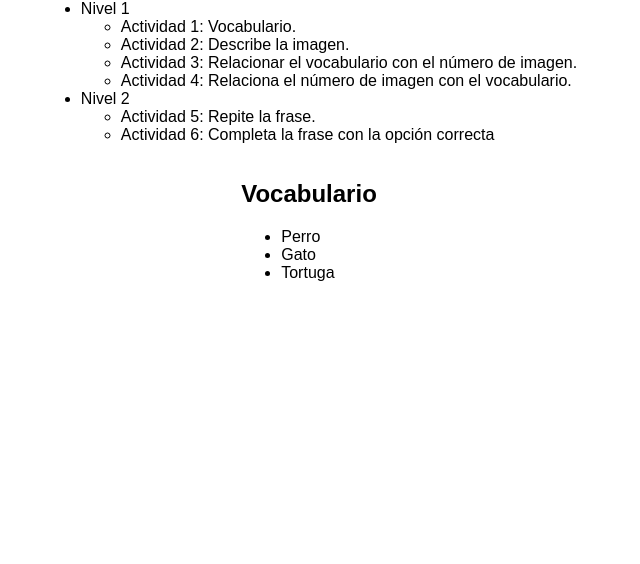
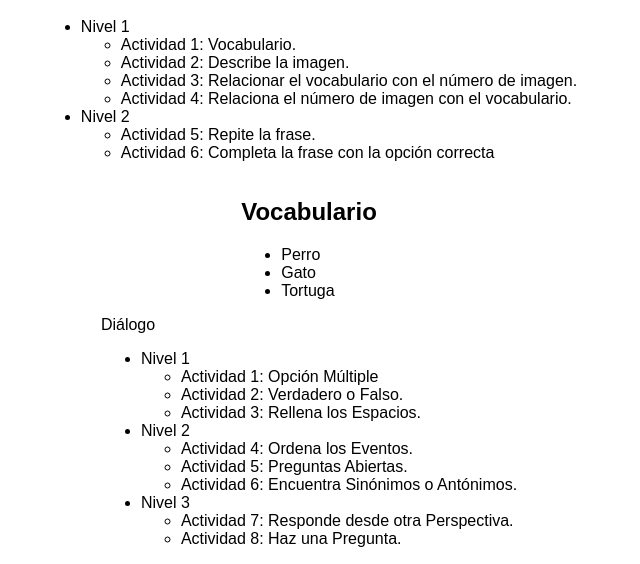
Before and after one commit to rodo111/nexcursop2.github.io, a plain HTML site: page index.html in a window 1280 px wide. Shown: the part 946-1510 px from the top of the page, without its empty margins (331-971 px from the left). Before the commit the page ends 1244 px from the top, so only its background shows below. Drawn offline with Linux system fonts and the light colour scheme.

Commit message:
Update index.html

```diff
--- a/index.html
+++ b/index.html
@@ -54,6 +54,9 @@
 <body>
 
 
+	<div id="tematica_practica">Los animales</div>
+
+
 	<div id="practica_imagenes">
 		<div id="1" data-info="perro" ><img src="https://raw.githubusercontent.com/rodo111/nexcursop2.github.io/refs/heads/main/im1.webp" alt="perro" style="width: 300px; height: 300px;" /></div>
 		<div id="1" data-info="perro" ><img src="https://raw.githubusercontent.com/rodo111/nexcursop2.github.io/refs/heads/main/im1.webp" alt="caballo" style="width: 300px; height: 300px;" /></div>
@@ -87,6 +90,32 @@
     </div>
 
 
+	<div id="comprension_practica">
+		<div id="comprension_practica_opcion">Diálogo</div>
+		<div id="comprension_practica_tipo"></div>
+		<div id="comprension_practica_indice_actividades">
+		<ul>
+			<li>Nivel 1</li>
+			<ul>
+			<li>Actividad 1: Opción Múltiple</li>
+			<li>Actividad 2: Verdadero o Falso.</li>
+			<li>Actividad 3: Rellena los Espacios.</li>
+			</ul>
+			<li>Nivel 2</li>
+			<ul>
+			<li>Actividad 4: Ordena los Eventos.</li>
+			<li>Actividad 5: Preguntas Abiertas.</li>
+			<li>Actividad 6: Encuentra Sinónimos o Antónimos.</li>
+			</ul>
+			<li>Nivel 3</li>
+			<ul>
+			<li>Actividad 7: Responde desde otra Perspectiva.</li>
+			<li>Actividad 8: Haz una Pregunta.</li>
+			</ul>
+		</ul>
+		</div>
+	</div>
+
 
 </body>
 </html>
```
